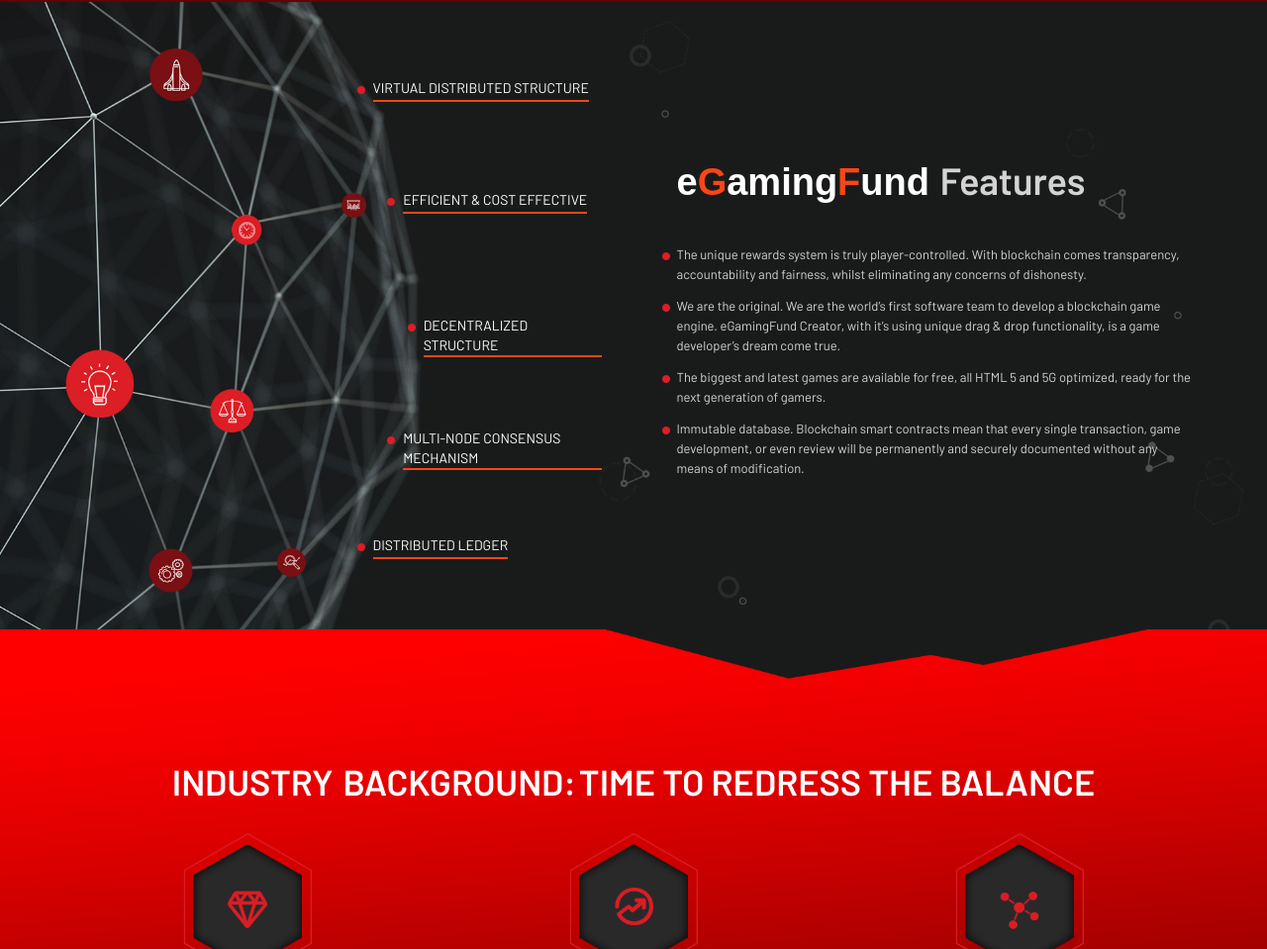
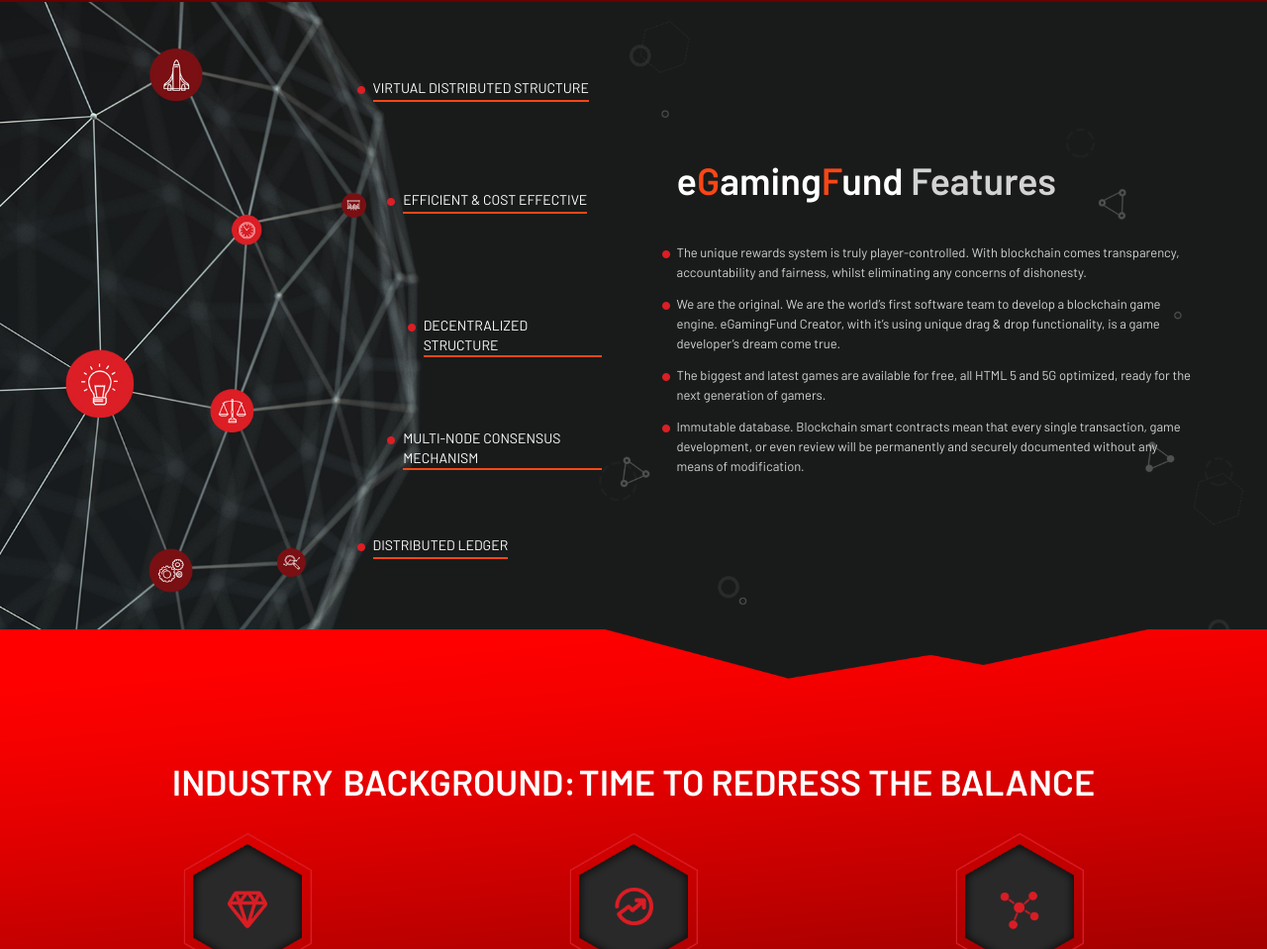
Before and after one commit to egamingfund/egamingfund, a plain HTML site: page index.html in a window 1280 px wide. Shown: the part 1283-2242 px from the top of the page at 99% size. Drawn offline with Linux system fonts and the light colour scheme.

Commit message:
Update index.html

```diff
--- a/index.html
+++ b/index.html
@@ -155,7 +155,7 @@
             <div class="industry-status-intro col-lg-5 col-md-5">
                 <div class="industry-status-img">
                     <div class="industry-title">
-                        <span style="font-family: 'Arial'; color: #fff;">
+                        <span style="color: #fff;">
                                 <!-- e<span>G</span>aming<span>F</span>und<span style="color: #fff; font-size: 14px;">.org</span> -->
                             e<span style="color:#fa4616;">G</span>aming<span style="color:#fa4616;">F</span>und
                         </span>
```
